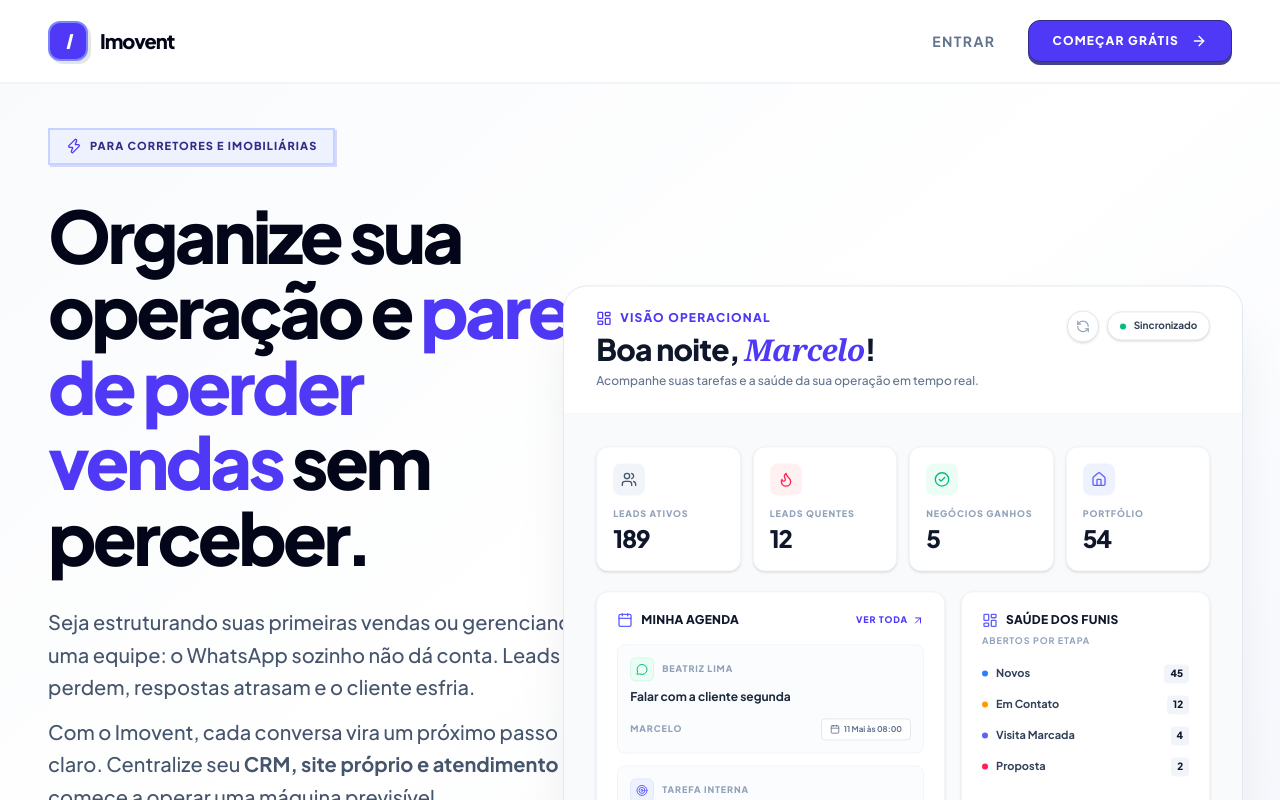
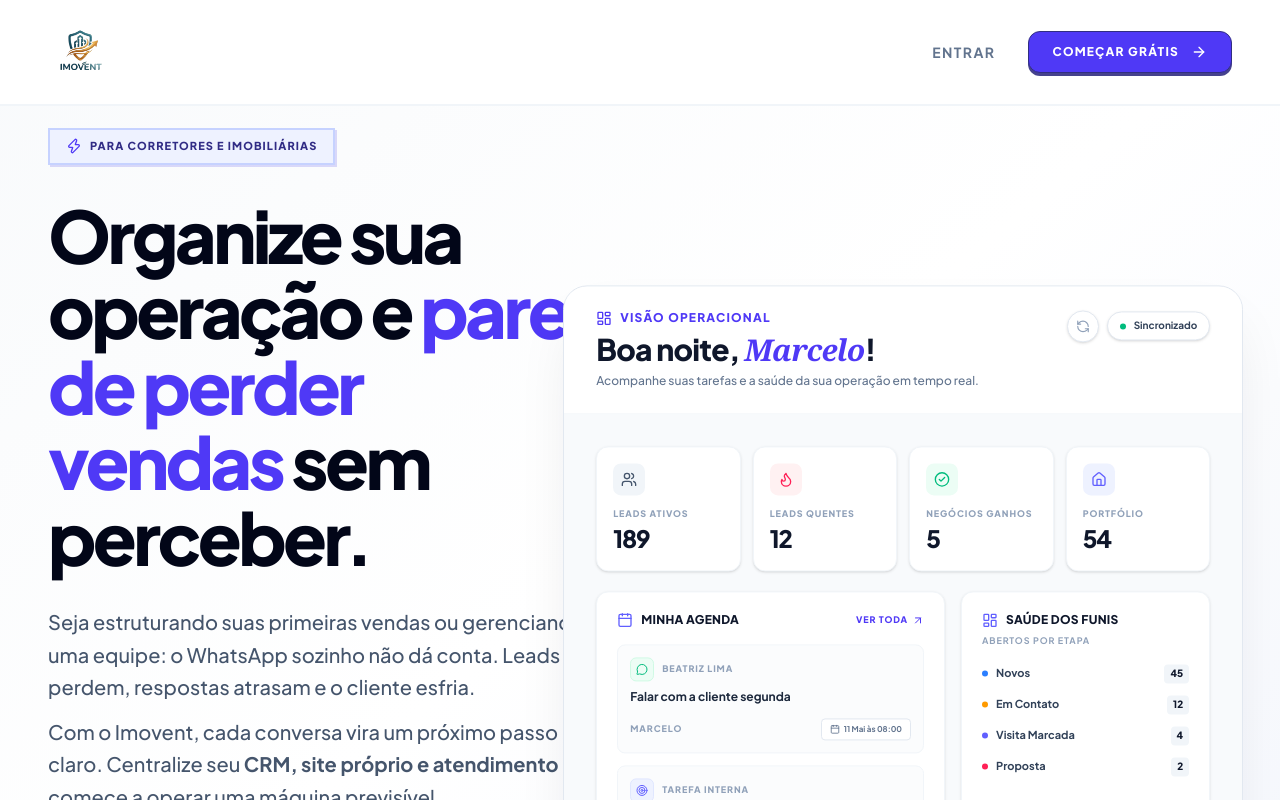
Before and after one commit to wendelvx/imovent-lp, a React (Vite) app: page / in a window 1280 px wide. Shown: the top 800 px of the page. Built offline with nearby package versions, Linux system fonts and the light colour scheme.

Commit message:
redesenhando lp

```diff
--- a/src/components/landing/NavBar.jsx
+++ b/src/components/landing/NavBar.jsx
@@ -1,6 +1,6 @@
 import React, { useState, useEffect } from 'react';
 import { motion } from 'framer-motion';
-import { ArrowRight, Layout } from 'lucide-react';
+import { ArrowRight } from 'lucide-react';
 
 export default function NavBar() {
   const [isScrolled, setIsScrolled] = useState(false);
@@ -25,30 +25,32 @@ export default function NavBar() {
     >
       <div className="max-w-7xl mx-auto px-6 lg:px-12 flex items-center justify-between">
 
-        {/* Logo Imovent: Unidade Visual com o Resto do Sistema */}
-        <div className="flex items-center gap-3 cursor-pointer group">
-          <div className="w-10 h-10 bg-indigo-600 border-2 border-indigo-400 rounded-xl flex items-center justify-center shadow-[3px_3px_0px_0px_rgba(0,0,0,0.1)] group-hover:shadow-none group-hover:translate-y-0.5 transition-all">
-            <span className="text-white font-black text-xl italic">I</span>
-          </div>
-          <div className="flex flex-col">
-            <span className="text-xl font-black text-slate-950 tracking-tighter leading-none">Imovent</span>
-          </div>
-        </div>
+        {/* Logo Imovent em Imagem (.webp) - Tamanho Ampliado */}
+        <a href="/" className="flex items-center cursor-pointer group">
+          <img
+            src="/logo.webp"
+            alt="Imovent"
+            className="h-12 md:h-16 w-auto object-contain group-hover:scale-105 transition-transform duration-300"
+          />
+        </a>
 
-        {/* Links & Navegação de Alívio */}
+        {/* Links & Navegação para a Aplicação */}
         <div className="flex items-center gap-4 md:gap-8">
           <a
-            href="#login"
+            href="https://app.imovent.com.br/login"
             className="hidden sm:block text-slate-500 hover:text-indigo-600 font-bold transition-colors text-sm uppercase tracking-widest"
           >
             Entrar
           </a>
 
-          <button className="group flex items-center gap-3 bg-indigo-600 text-white px-6 py-3 rounded-xl font-black transition-all btn-magnetic-solid text-xs uppercase tracking-widest">
+          <a
+            href="https://app.imovent.com.br/register"
+            className="group flex items-center gap-3 bg-indigo-600 text-white px-6 py-3 rounded-xl font-black transition-all btn-magnetic-solid text-xs uppercase tracking-widest"
+          >
             <span className="hidden sm:inline">Começar Grátis</span>
             <span className="sm:hidden">Testar</span>
             <ArrowRight className="w-4 h-4 group-hover:translate-x-1 transition-transform" />
-          </button>
+          </a>
         </div>
 
       </div>
```
Also changed, not shown: public/logo.webp (added).
